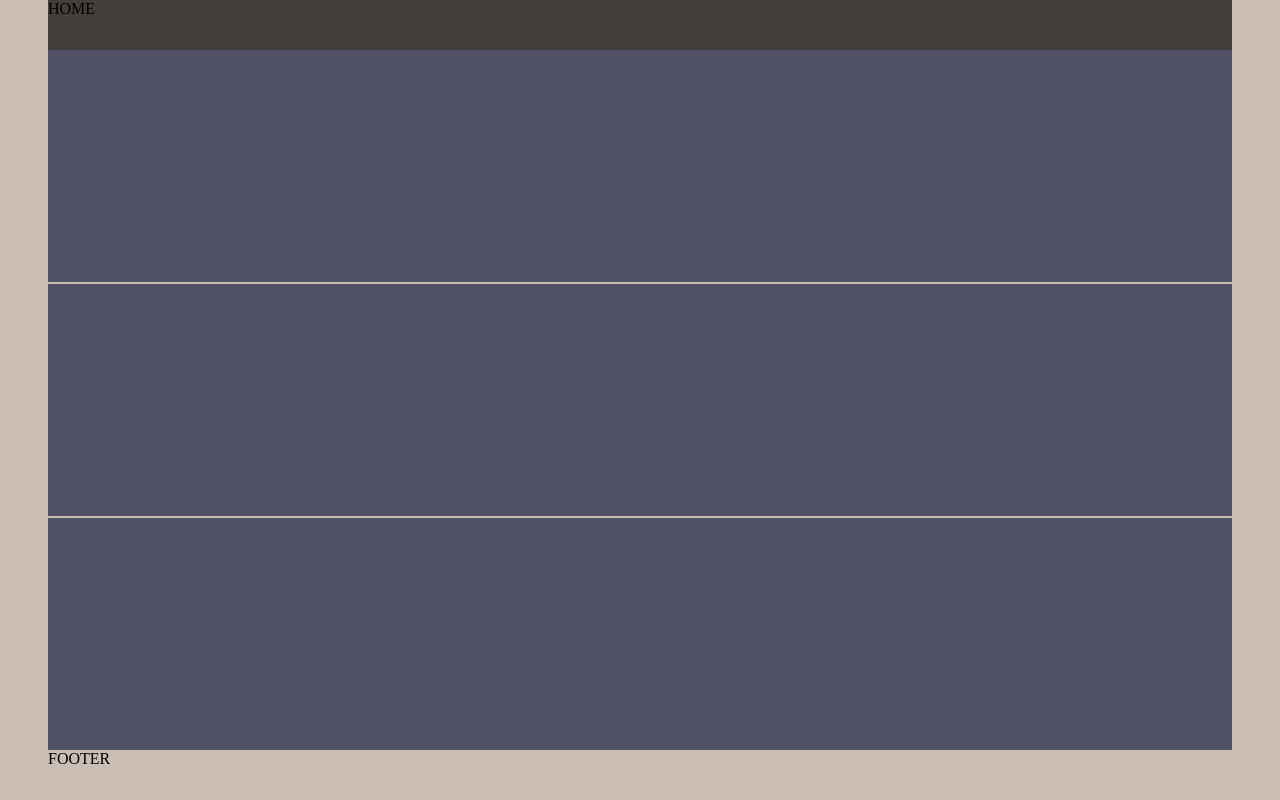
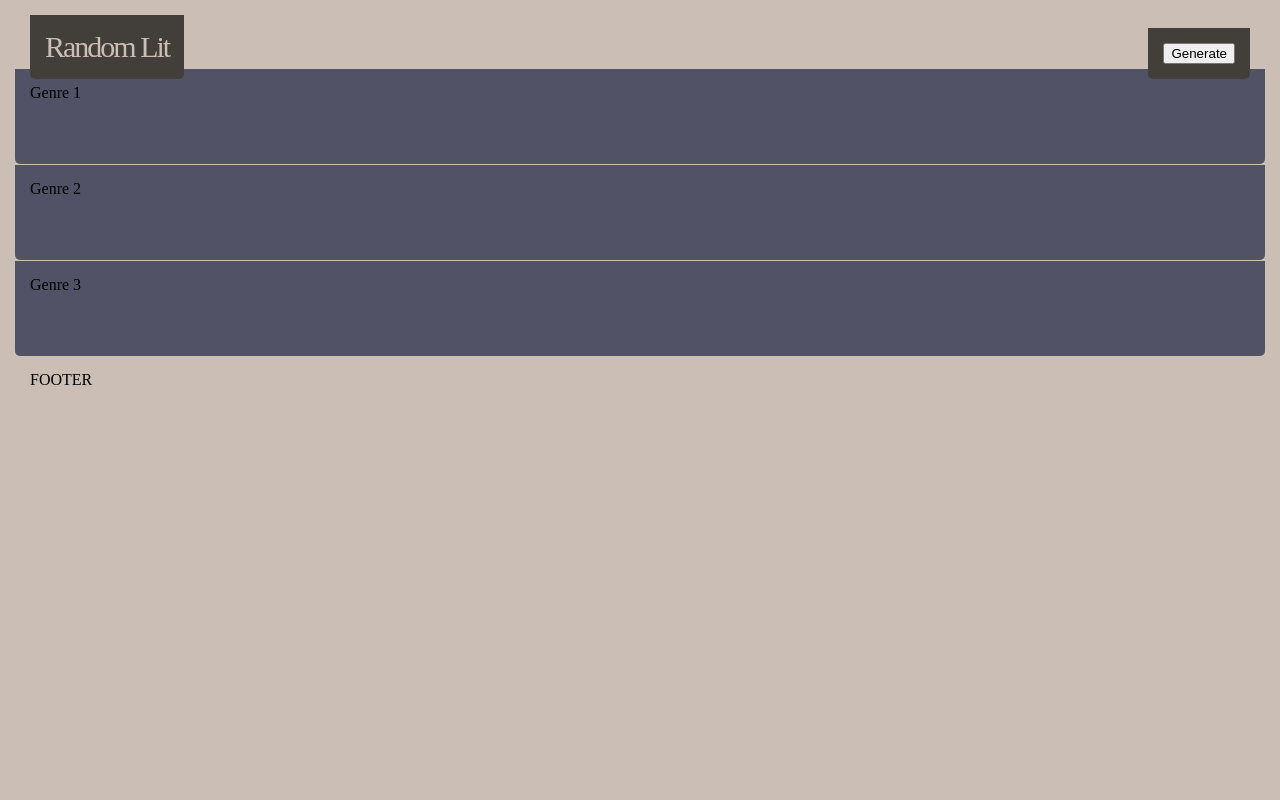
Before and after one commit to PeterSYoo/randomBookGenreGenerator, a plain HTML site: page index.html in a window 1280 px wide. Drawn offline with nearby package versions, Linux system fonts and the light colour scheme; no server answers; a web font is replaced by a local one.

Commit message:
updated more CSS grid and styling, added generate button

```diff
--- a/css/style.css
+++ b/css/style.css
@@ -1,15 +1,22 @@
+:root {
+  --main-radius: 0 0 5px 5px;
+  --main-padding: 15px;
+}
+
 html, body {
     height: 100%;
+    width: 100%;
+    margin: 0px;
+    padding: 0px;
+    overflow-x: hidden;
     background-color: #cbbeb5;
-    margin: auto;
 }
 
 .container {
   display: grid;
-  height: 100vh;
-  margin: 0 3rem 0 3rem;
   grid-template-rows: 0.25fr 3.5fr 0.25fr;
   grid-template-columns: 1fr;
+  margin: 0 15px 0 15px;
   grid-template-areas:
   "nav"
   "main"
@@ -17,45 +24,79 @@ html, body {
 }
 
 .container > nav {
-  background-color: #423f3b;
+  grid-area: nav;
+  display: grid;
+  grid-template-columns: 1fr 1fr;
+  grid-template-areas:
+  "title blank generate"
+}
 
-  grid-area: nav;
+.title {
+background-color: #423f3b;
+border-radius:var(--main-radius);
+padding:var(--main-padding);
+grid-area: title;
+font-family: 'Trocchi', serif;
+color: #cbbeb5;
+font-size: 30px;
+letter-spacing: -2px;
+justify-self: start;
+align-self: end;
+position:relative;
+margin: 15px 0 0 15px;
+}
+
+.blank {
+}
+
+.generate {
+background-color: #423f3b;
+border-radius:var(--main-radius);
+padding:var(--main-padding);
+grid-area: generate;
+justify-self: start;
+align-self: end;
+position:relative;
+margin: 0 15px 0 0;
 }
 
 .container > main {
   background-color: #cbbeb5;
+  border-radius:var(--main-radius);
+  margin: -10px 0 0 0;
   grid-area: main;
   display: grid;
   grid-template-rows: 1fr 1fr 1fr;
-  grid-gap: 0.1rem;
+  grid-gap: 1px;
   grid-template-areas:
-  "mostPopular"
-  "sciFi"
-  "mystery"
+  "genre1"
+  "genre2"
+  "genre3"
 }
 
-.mostPopular {
+.genre1 {
   background-color: #525266;
-  grid-area: mostPopular;
+  border-radius:var(--main-radius);
+  padding:var(--main-padding);
+  grid-area: genre1;
 }
 
-.sciFi {
+.genre2 {
   background-color: #525266;
-  grid-area: sciFi;
+  border-radius:var(--main-radius);
+  padding:var(--main-padding);
+  grid-area: genre2;
 }
 
-.mystery {
+.genre3 {
   background-color: #525266;
-  grid-area: mystery;
+  border-radius:var(--main-radius);
+  padding:var(--main-padding);
+  grid-area: genre3;
 }
 
 .container > footer {
   background-color: #cbbeb5;
+  padding:var(--main-padding);
   grid-area: footer;
 }
-
-.flex-ctr {
-  display: flex;
-  justify-content: center;
-  align-items: center;
-}
--- a/index.html
+++ b/index.html
@@ -1,24 +1,29 @@
 <!DOCTYPE html>
 <html lang="en">
 <head>
+  <link rel="preconnect" href="https://fonts.googleapis.com">
+  <link rel="preconnect" href="https://fonts.gstatic.com" crossorigin>
+  <link href="https://fonts.googleapis.com/css2?family=Trocchi&display=swap" rel="stylesheet">
   <link rel="stylesheet" href="./css/style.css">
   <meta charset="UTF-8">
   <meta http-equiv="X-UA-Compatible" content="IE=edge">
   <meta name="viewport" content="width=device-width, initial-scale=1.0">
   <script src="https://code.jquery.com/jquery-3.6.0.min.js" integrity="sha256-/xUj+3OJU5yExlq6GSYGSHk7tPXikynS7ogEvDej/m4=" crossorigin="anonymous" defer></script>
   <script defer src="./js/app.js" defer></script>
-  <title>Just Books</title>
+  <title>Random Book Generator</title>
 </head>
 
 <body>
-  <div class = "container">
+  <div class="container">
     <nav>
-      <div>HOME</div>
+      <div class="title">Random Lit</div>
+      <div class="blank"></div>
+      <div class="generate"><button>Generate</button></div>
     </nav>
     <main>
-      <div class="mostPopular"></div>
-      <div class="sciFi"></div>
-      <div class="mystery"></div>
+      <div class="genre1">Genre 1</div>
+      <div class="genre2">Genre 2</div>
+      <div class="genre3">Genre 3</div>
     </main>
     <footer>FOOTER</footer>
   </div>
--- a/js/app.js
+++ b/js/app.js
@@ -1,5 +1,5 @@
 $.ajax({
-  url:'https://openlibrary.org/works/OL45883W.json'
+  url:'https://www.googleapis.com/books/v1/volumes?q=subject:Science+Fiction&orderBy=newest&key=AIzaSyA2fp1D9TrSW7x5WJy_gOEkk5ANBF7xS6o'
 }).then(
   (data) => {
    console.log(data);
@@ -8,3 +8,5 @@ $.ajax({
    console.log('bad request', error);
   }
 );
+
+// key=AIzaSyA2fp1D9TrSW7x5WJy_gOEkk5ANBF7xS6o
```
